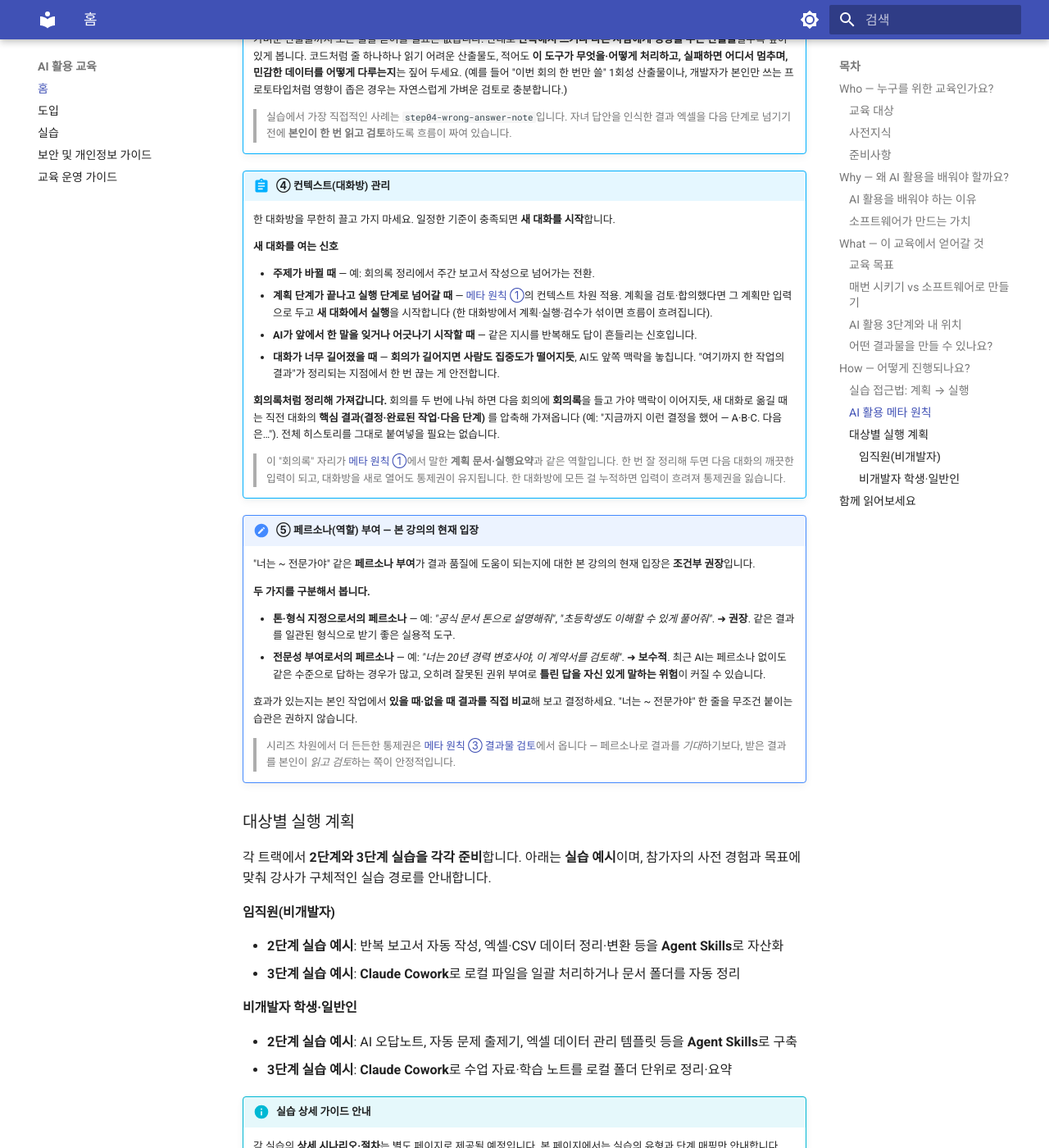
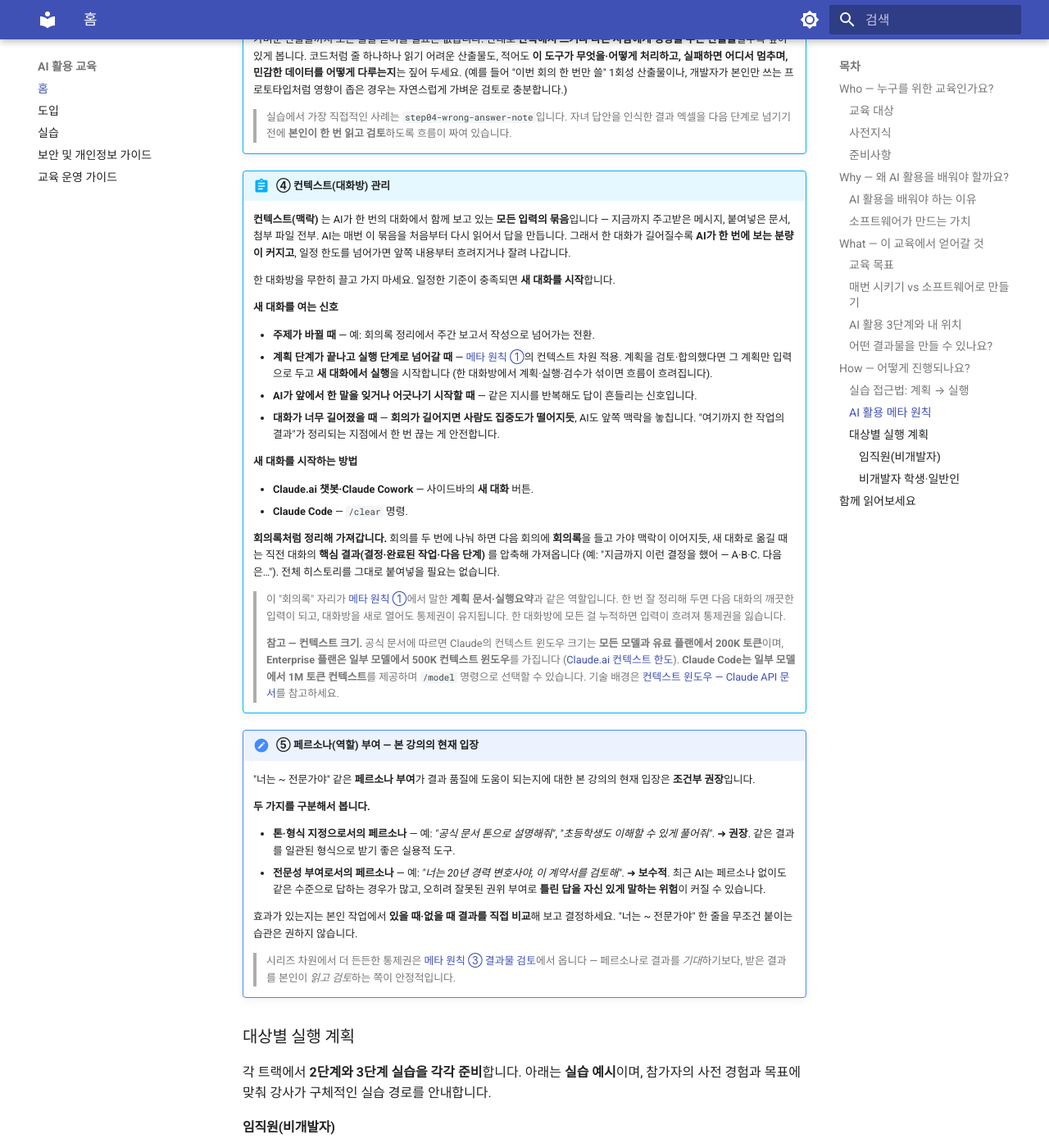
Before and after one commit to scroogy-dev/ai-onboarding, an MkDocs documentation site: the page built from docs/index.md, in a window 1280 px wide and 1400 px high, scrolled down 7424 px. Shown: the whole window at 82% size. Built offline with MkDocs 1.6.1 and Material for MkDocs 9.7.7, drawn with Linux system fonts in a browser that asks for light colours.

Commit message:
docs: 이론 보강 — AI 활용 메타 원칙 ④ 컨텍스트 관리 보강 (#32)
`docs/index.md` ④ 박스에 3곳 보강.

- 박스 도입부에 컨텍스트(맥락) 정의 단락 추가 — AI가 한 번의 대화에서
  함께 보고 있는 모든 입력의 묶음, 한도 초과 시 앞쪽부터 흐려짐.
- "새 대화를 여는 신호" 다음에 "새 대화를 시작하는 방법" 소제목 추가
  — Claude.ai 챗봇·Cowork 새 대화 버튼 / Claude Code `/clear` 명령.
- 박스 끝에 "참고 — 컨텍스트 크기" 인용 단락 추가 — 200K(모든 모델·
  유료 플랜) / Enterprise 일부 500K / Claude Code 일부 모델 1M(`/model`)
  + 외부 docs 한국어 링크 2개.

이슈 #32 plan/summary Task 6에 보강 #2 결정·수행 내역 누적.

```diff
--- a/docs/index.md
+++ b/docs/index.md
@@ -309,6 +309,8 @@ flowchart LR
     > 실습에서 가장 직접적인 사례는 `step04-wrong-answer-note`입니다. 자녀 답안을 인식한 결과 엑셀을 다음 단계로 넘기기 전에 **본인이 한 번 읽고 검토**하도록 흐름이 짜여 있습니다.
 
 !!! abstract "④ 컨텍스트(대화방) 관리"
+    **컨텍스트(맥락)** 는 AI가 한 번의 대화에서 함께 보고 있는 **모든 입력의 묶음**입니다 — 지금까지 주고받은 메시지, 붙여넣은 문서, 첨부 파일 전부. AI는 매번 이 묶음을 처음부터 다시 읽어서 답을 만듭니다. 그래서 한 대화가 길어질수록 **AI가 한 번에 보는 분량이 커지고**, 일정 한도를 넘어가면 앞쪽 내용부터 흐려지거나 잘려 나갑니다.
+
     한 대화방을 무한히 끌고 가지 마세요. 일정한 기준이 충족되면 **새 대화를 시작**합니다.
 
     **새 대화를 여는 신호**
@@ -318,9 +320,16 @@ flowchart LR
     - **AI가 앞에서 한 말을 잊거나 어긋나기 시작할 때** — 같은 지시를 반복해도 답이 흔들리는 신호입니다.
     - **대화가 너무 길어졌을 때** — **회의가 길어지면 사람도 집중도가 떨어지듯**, AI도 앞쪽 맥락을 놓칩니다. "여기까지 한 작업의 결과"가 정리되는 지점에서 한 번 끊는 게 안전합니다.
 
+    **새 대화를 시작하는 방법**
+
+    - **Claude.ai 챗봇·Claude Cowork** — 사이드바의 **새 대화** 버튼.
+    - **Claude Code** — `/clear` 명령.
+
     **회의록처럼 정리해 가져갑니다.** 회의를 두 번에 나눠 하면 다음 회의에 **회의록**을 들고 가야 맥락이 이어지듯, 새 대화로 옮길 때는 직전 대화의 **핵심 결과(결정·완료된 작업·다음 단계)** 를 압축해 가져옵니다 (예: "지금까지 이런 결정을 했어 — A·B·C. 다음은…"). 전체 히스토리를 그대로 붙여넣을 필요는 없습니다.
 
     > 이 "회의록" 자리가 [메타 원칙 ①](#meta-principles)에서 말한 **계획 문서·실행요약**과 같은 역할입니다. 한 번 잘 정리해 두면 다음 대화의 깨끗한 입력이 되고, 대화방을 새로 열어도 통제권이 유지됩니다. 한 대화방에 모든 걸 누적하면 입력이 흐려져 통제권을 잃습니다.
+
+    > **참고 — 컨텍스트 크기.** 공식 문서에 따르면 Claude의 컨텍스트 윈도우 크기는 **모든 모델과 유료 플랜에서 200K 토큰**이며, **Enterprise 플랜은 일부 모델에서 500K 컨텍스트 윈도우**를 가집니다 ([Claude.ai 컨텍스트 한도](https://support.claude.com/ko/articles/8606394)). **Claude Code는 일부 모델에서 1M 토큰 컨텍스트**를 제공하며 `/model` 명령으로 선택할 수 있습니다. 기술 배경은 [컨텍스트 윈도우 — Claude API 문서](https://platform.claude.com/docs/ko/build-with-claude/context-windows)를 참고하세요.
 
 !!! note "⑤ 페르소나(역할) 부여 — 본 강의의 현재 입장"
     "너는 ~ 전문가야" 같은 **페르소나 부여**가 결과 품질에 도움이 되는지에 대한 본 강의의 현재 입장은 **조건부 권장**입니다.
```
Also changed, not shown: .ai/90_issues/active/issue-0032/issue-0032-plan.md (+6 -1 lines), .ai/90_issues/active/issue-0032/issue-0032-summary.md (+8 -0 lines).
